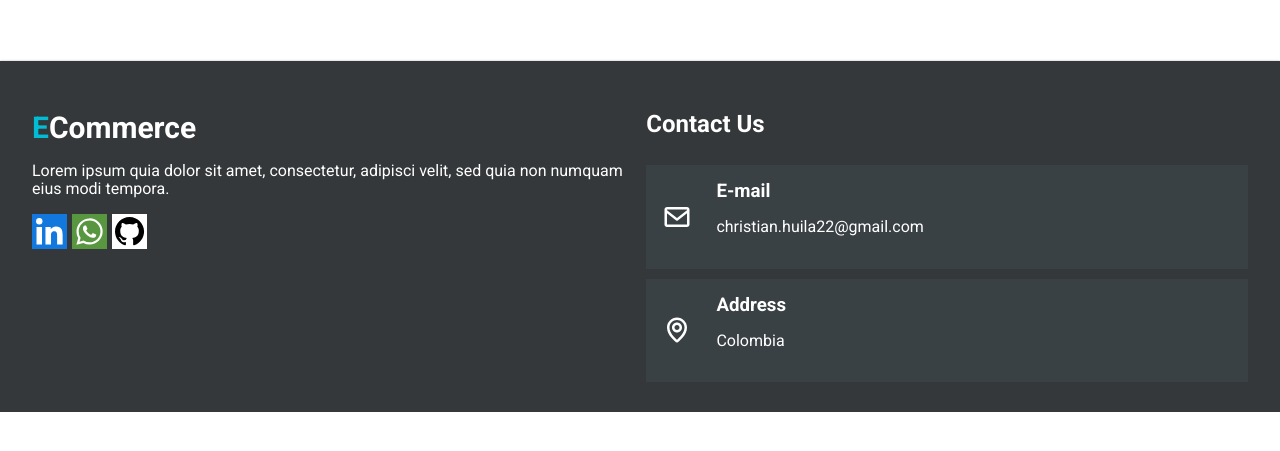
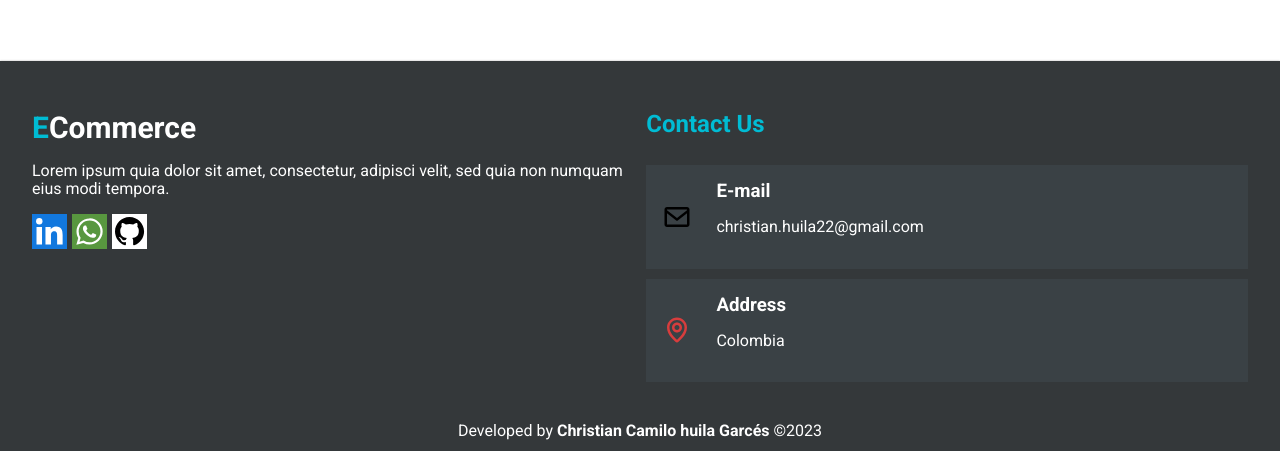
Before and after one commit to ChrisHuila/ecommerce-next-typeScript, a Next.js app: page / in a window 1280 px wide. Shown: the part 849-1300 px from the top of the page. Before the commit the page ends 1261 px from the top, so only its background shows below. Built offline with nearby package versions, Linux system fonts and the light colour scheme; no server answers; the database is empty.

Commit message:
footer with diferent style

```diff
--- a/app/globals.css
+++ b/app/globals.css
@@ -464,7 +464,7 @@ a {
 .footer {
     background-color: #34383a;
     box-shadow: 0px 0px 2px 0px rgba(0, 0, 0, 0.284);
-    padding: 5rem 0 3rem;
+    padding-top: 5rem;
     margin-top: 13rem;
 }
 .footer-box {
@@ -518,6 +518,7 @@ a {
     font-size: var(--h2-font-size);
     text-transform: capitalize;
     margin-bottom: 1.6rem;
+    color: #00bcd4;
 }
 
 /* =======CARD CONTACT====== */
@@ -537,12 +538,23 @@ a {
 }
 
 .icon-gmail {
-    fill: #fff;
+    fill: #000;
     width: 30px;
     height: 30px;
 }
 .icon-map{
-    fill: #fff;
+    fill: #d73d3d;
     width: 30px;
     height: 30px;
 }
+
+.footer-author{
+    color: #fff;
+    text-align: center;
+    padding: 1rem 0;
+    margin-top: 3rem;
+    font-family: var(--textFont);
+}
+.footer-author span {
+    font-weight: 700;
+}
--- a/components/layout/Footer.tsx
+++ b/components/layout/Footer.tsx
@@ -31,6 +31,7 @@ const Footer = () => {
                     </CardContact>
                 </div>
             </div>
+             <p className="footer-author">Developed by <span>Christian Camilo huila Garcés</span> &#169;{new Date().getFullYear()}</p>
         </div>
     );
 };
```
